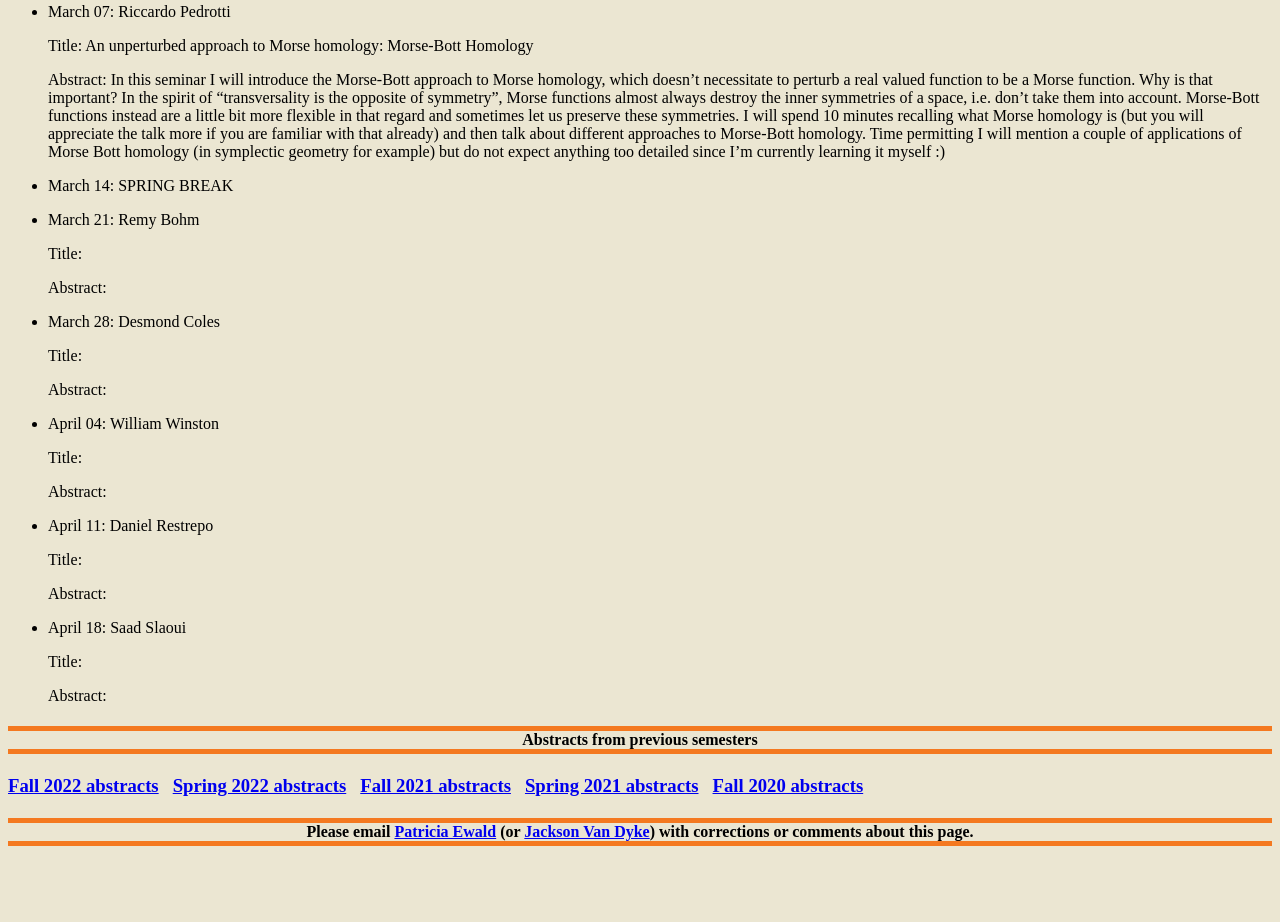
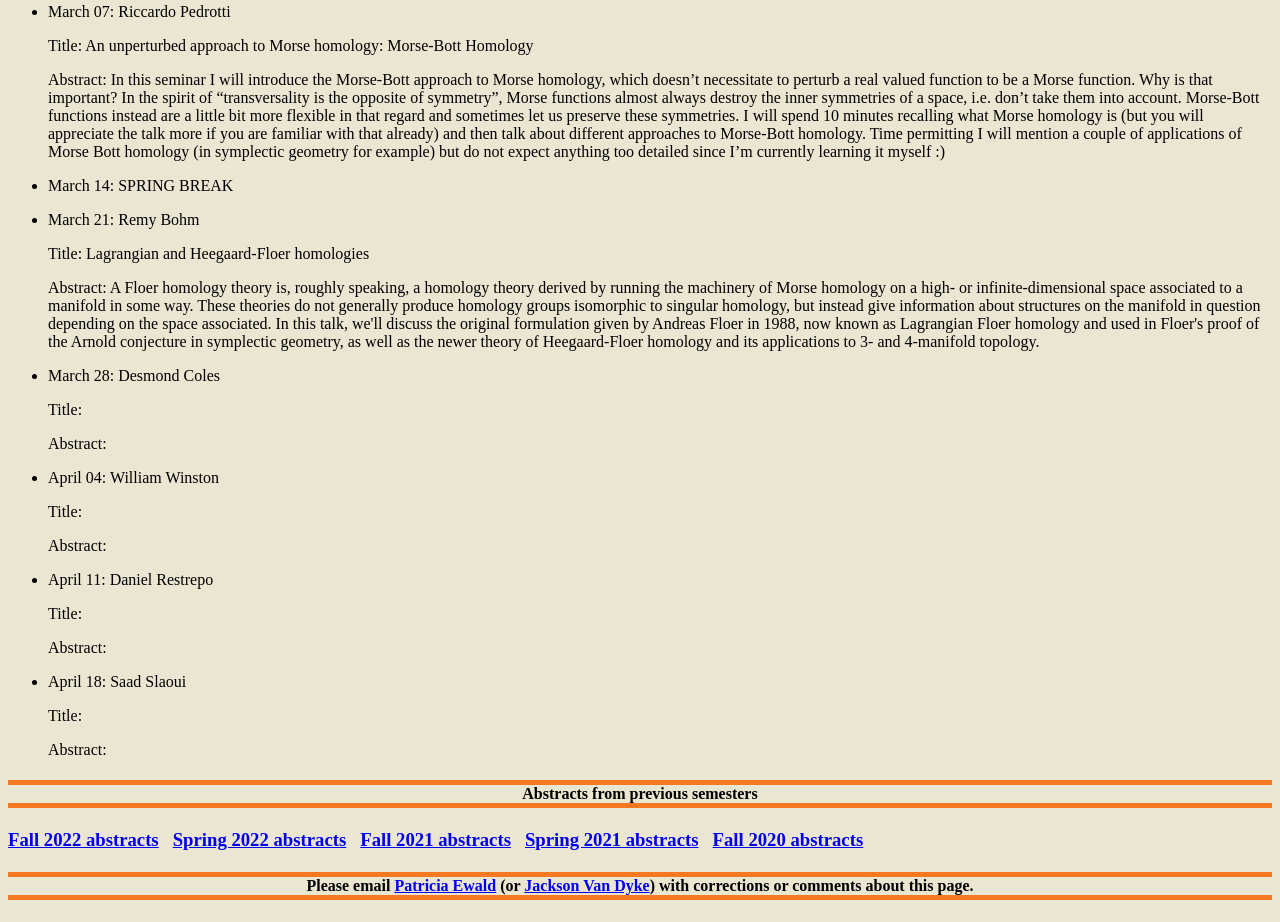
Before and after one commit to jacksontvd/jgeo, a plain HTML site: page index.html in a window 1280 px wide. Shown: the part 1362-2284 px from the top of the page. Before the commit the page ends 2230 px from the top, so only its background shows below. Drawn offline with nearby package versions, Linux system fonts and the light colour scheme.

Commit message:
Update index.html

```diff
--- a/index.html
+++ b/index.html
@@ -146,10 +146,10 @@ In this seminar I will introduce the Morse-Bott approach to Morse homology, whic
 
 <li> March 21:  Remy Bohm
 <p>
-Title:
+Title: Lagrangian and Heegaard-Floer homologies
 </p>
 <p>
-Abstract:
+Abstract: A Floer homology theory is, roughly speaking, a homology theory derived by running the machinery of Morse homology on a high- or infinite-dimensional space associated to a manifold in some way. These theories do not generally produce homology groups isomorphic to singular homology, but instead give information about structures on the manifold in question depending on the space associated. In this talk, we&apos;ll discuss the original formulation given by Andreas Floer in 1988, now known as Lagrangian Floer homology and used in Floer&apos;s proof of the Arnold conjecture in symplectic geometry, as well as the newer theory of Heegaard-Floer homology and its applications to 3- and 4-manifold topology.
 </p></li>
 
 <li> March 28: Desmond Coles
```
